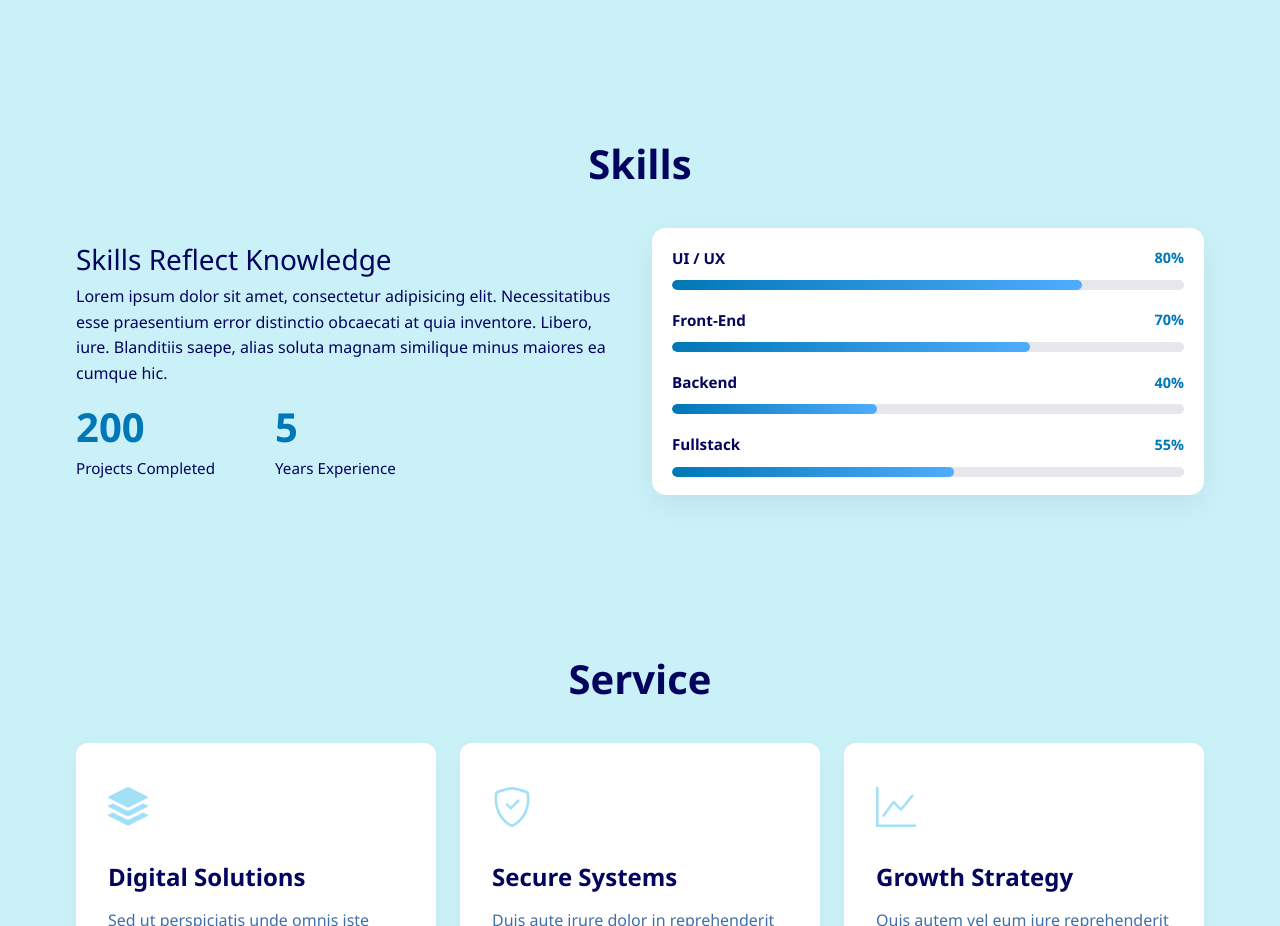
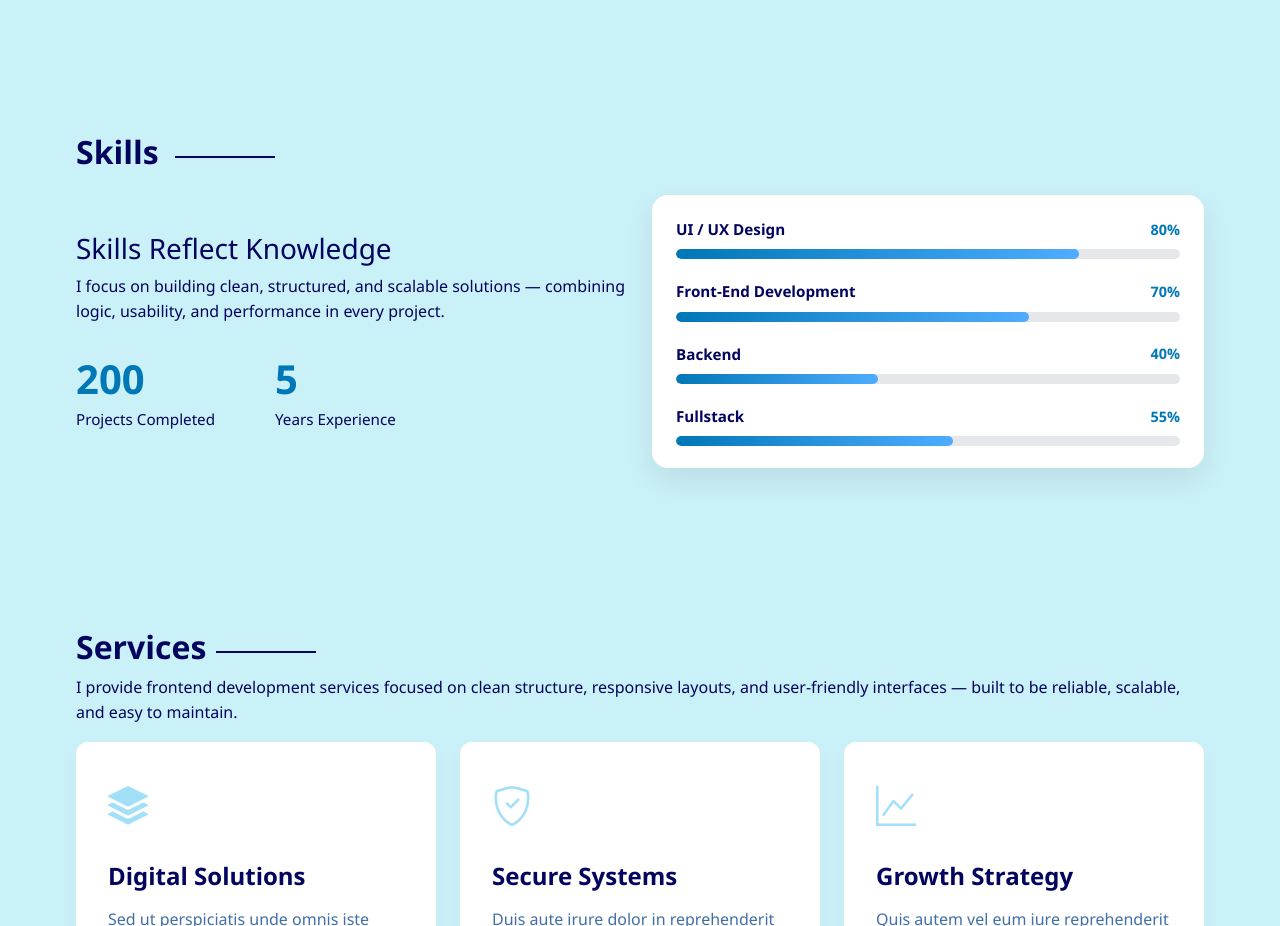
Before and after one commit to tribxieee/Website-Portofolio, a plain HTML site: page index.html in a window 1280 px wide. Shown: the part 1300-2226 px from the top of the page. Drawn offline with nearby package versions, Linux system fonts and the light colour scheme.

Commit message:
`Updated CSS and HTML for skills section, added JavaScript animation for skill bars`

```diff
--- a/css/style.css
+++ b/css/style.css
@@ -289,9 +289,19 @@ section {
 }
 
 .approach-title {
-  font-size: 2rem;
+  display: flex;
+  align-items: center;
+  gap: 10px;
+  font-size: 32px;
   font-weight: 600;
-  margin-bottom: 15px;
+}
+
+.approach-title::after {
+  content: "";
+  margin-top: 10px;
+  width: 100px;
+  height: 2px;
+  background-color: var(--text-dark);
 }
 
 .approach-desc {
@@ -351,16 +361,35 @@ section {
 }
 
 /* skills */
+.skills-title {
+  display: flex;
+  align-items: center;
+  gap: 16px;
+  font-size: 32px;
+  font-weight: 600;
+  margin-bottom: 24px;
+}
+
+.skills-title::after {
+  content: "";
+  margin-top: 10px;
+  width: 100px;
+  height: 2px;
+  background-color: var(--text-dark);
+}
+
+/* Counter */
 .skills-counter {
   display: flex;
   gap: 60px;
+  margin-top: 30px;
 }
 
 .counter-box h2 {
   font-size: 2.5rem;
   font-weight: 700;
   color: var(--primary);
-  margin-bottom: 5px;
+  margin-bottom: 4px;
 }
 
 .counter-box p {
@@ -369,45 +398,37 @@ section {
   margin: 0;
 }
 
-/* responsive */
-@media (max-width: 768px) {
-  .skills-counter {
-    gap: 30px;
-  }
-
-  .counter-box h2 {
-    font-size: 2rem;
-  }
-}
-
-.skills-grid {
-  display: grid;
-  grid-template-columns: 1fr;
-  gap: 20px;
-}
-
+/* Skill Card */
 .skill-card {
   background: #fff;
-  padding: 18px 20px;
-  border-radius: 14px;
-  box-shadow: 0 10px 30px rgba(0, 0, 0, 0.06);
+  padding: 22px 24px;
+  border-radius: 16px;
+  box-shadow: 0 12px 30px rgba(0, 0, 0, 0.08);
   transition: transform 0.3s ease;
 }
 
 .skill-card:hover {
-  transform: translateY(-4px);
+  transform: translateY(-6px);
+}
+
+.skill-item {
+  margin-bottom: 20px;
+}
+
+.skill-item:last-child {
+  margin-bottom: 0;
 }
 
 .skill-header {
   display: flex;
   justify-content: space-between;
   align-items: center;
-  margin-bottom: 10px;
+  margin-bottom: 8px;
 }
 
 .skill-name {
+  font-size: 0.95rem;
   font-weight: 600;
-  font-size: 0.95rem;
 }
 
 .skill-percent {
@@ -425,20 +446,41 @@ section {
 
 .skill-fill {
   height: 100%;
+  width: 0;
   background: linear-gradient(90deg, var(--primary), #4facfe);
   border-radius: 10px;
-  transition: width 1.2s ease;
+  transition: width 1.4s ease-in-out;
 }
 
-.skill-item {
-  margin-bottom: 18px;
+/* Responsive */
+@media (max-width: 768px) {
+  .skills-counter {
+    gap: 30px;
+  }
+
+  .counter-box h2 {
+    font-size: 2rem;
+  }
 }
 
-.skill-item:last-child {
-  margin-bottom: 0;
+
+/* services */
+.services-title {
+  display: flex;
+  align-items: center;
+  gap: 10px;
+  font-size: 32px;
+  font-weight: 600;
 }
 
-/* services */
+.services-title::after {
+  content: "";
+  margin-top: 10px;
+  width: 100px;
+  height: 2px;
+  background-color: var(--text-dark);
+}
+
 .services .service-item {
   height: 100%;
   padding: 2rem;
--- a/index.html
+++ b/index.html
@@ -177,17 +177,17 @@
 <!-- skills -->
 <section class="skills" id="skills">
   <div class="container">
-        <h2 class="section-title">Skills</h2>
+    <h2 class="skills-title">Skills</h2>
 
     <div class="row align-items-center">
+      <!-- LEFT -->
       <div class="col-md-6">
         <h3 class="sub-title">Skills Reflect Knowledge</h3>
         <p>
-              Lorem ipsum dolor sit amet, consectetur adipisicing elit.
-              Necessitatibus esse praesentium error distinctio obcaecati at quia
-              inventore. Libero, iure. Blanditiis saepe, alias soluta magnam
-              similique minus maiores ea cumque hic.
+          I focus on building clean, structured, and scalable solutions —
+          combining logic, usability, and performance in every project.
         </p>
+
         <div class="skills-counter">
           <div class="counter-box">
             <h2 class="counter" data-target="200">0</h2>
@@ -200,25 +200,26 @@
         </div>
       </div>
 
-          <div class="col-md-6 skills-grid">
+      <!-- RIGHT -->
+      <div class="col-md-6">
         <div class="skill-card">
           <div class="skill-item">
             <div class="skill-header">
-                  <span class="skill-name">UI / UX</span>
+              <span class="skill-name">UI / UX Design</span>
               <span class="skill-percent">80%</span>
             </div>
             <div class="skill-bar">
-                  <div class="skill-fill" style="width: 80%"></div>
+              <div class="skill-fill" data-width="80"></div>
             </div>
           </div>
 
           <div class="skill-item">
             <div class="skill-header">
-                  <span class="skill-name">Front-End</span>
+              <span class="skill-name">Front-End Development</span>
               <span class="skill-percent">70%</span>
             </div>
             <div class="skill-bar">
-                  <div class="skill-fill" style="width: 70%"></div>
+              <div class="skill-fill" data-width="70"></div>
             </div>
           </div>
 
@@ -228,7 +229,7 @@
               <span class="skill-percent">40%</span>
             </div>
             <div class="skill-bar">
-                  <div class="skill-fill" style="width: 40%"></div>
+              <div class="skill-fill" data-width="40"></div>
             </div>
           </div>
 
@@ -238,7 +239,7 @@
               <span class="skill-percent">55%</span>
             </div>
             <div class="skill-bar">
-                  <div class="skill-fill" style="width: 55%"></div>
+              <div class="skill-fill" data-width="55"></div>
             </div>
           </div>
         </div>
@@ -250,7 +251,11 @@
     <!-- service -->
     <section class="services" id="service">
       <div class="container">
-        <h2 class="section-title">Service</h2>
+        <h2 class="services-title">Services</h2>
+
+        <p class="services-desc">
+          I provide frontend development services focused on clean structure, responsive layouts, and user-friendly interfaces — built to be reliable, scalable, and easy to maintain.
+        </p>
         <div class="row g-4">
           <!-- Card 1 -->
           <div class="col-lg-4 col-md-6">
--- a/js/script.js
+++ b/js/script.js
@@ -11,13 +11,24 @@ const navbar = document.querySelector(".navbar");
 const heroImage = document.querySelector(".hero-main-image");
 
 /* ================= SKILLS ================= */
-const skillFills = document.querySelectorAll(".skill-fill");
-let skillsAnimated = false;
+const skillBars = document.querySelectorAll(".skill-fill");
 
-skillFills.forEach((skill) => {
-  skill.dataset.width = skill.style.width;
-  skill.style.width = "0";
-});
+function animateSkillBars() {
+  const skillsSection = document.querySelector(".skills");
+  const rect = skillsSection.getBoundingClientRect();
+
+  if (rect.top < window.innerHeight - 100) {
+    skillBars.forEach((bar) => {
+      const target = bar.dataset.width;
+      bar.style.width = target + "%";
+    });
+    window.removeEventListener("scroll", animateSkillBars);
+  }
+}
+
+window.addEventListener("scroll", animateSkillBars);
+animateSkillBars();
+
 
 /* ================= FADE IN ================= */
 const sections = document.querySelectorAll("section");
```
Lines whose indentation alone changed are shown as unchanged.
